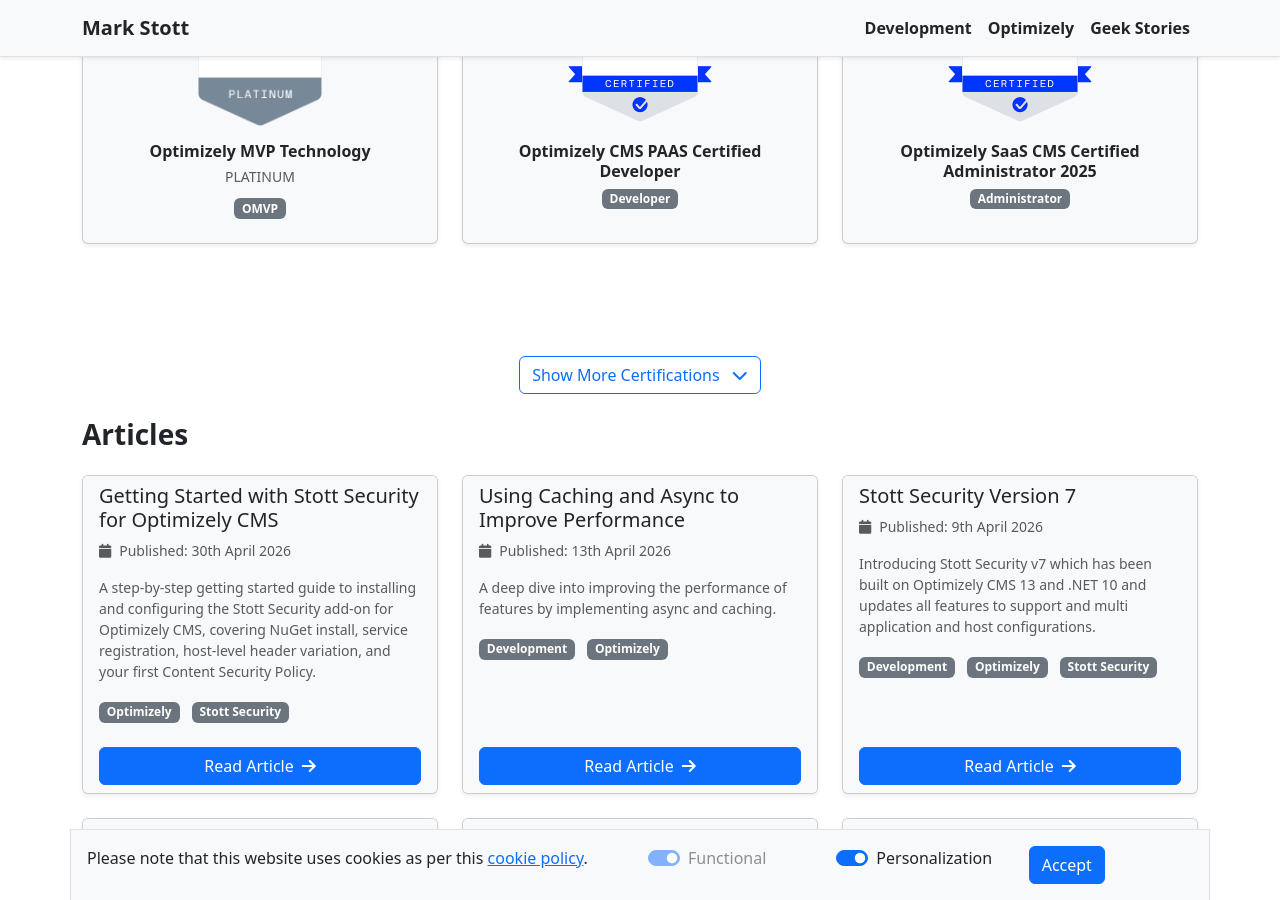
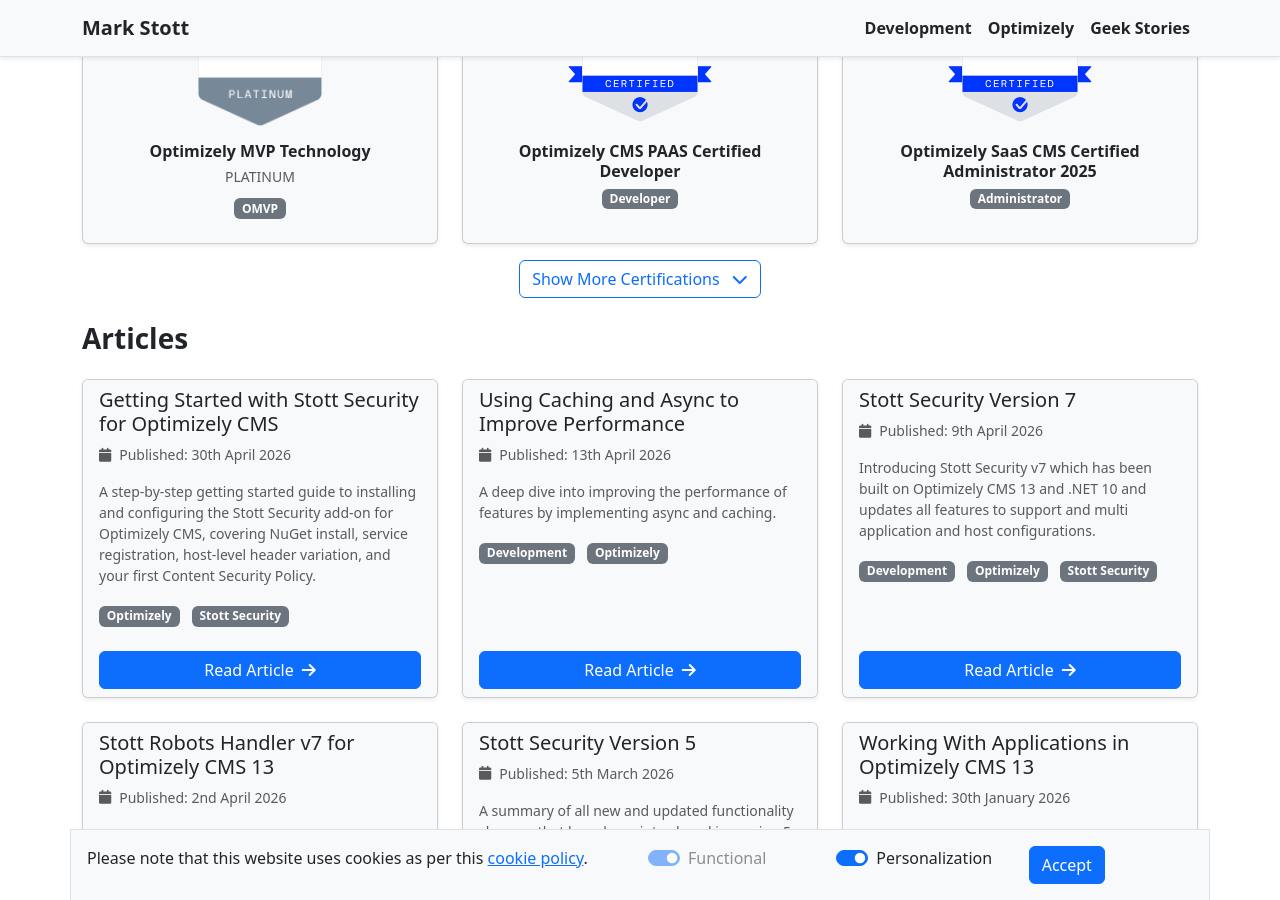
Before and after one commit to GeekInTheNorth/GeekInTheNorth.github.io, a Jekyll site: the page built from Optimizely.md, in a window 1280 px wide and 900 px high, scrolled down 726 px. Built offline with Jekyll 4.4.1, drawn with Linux system fonts in a browser that asks for light colours.

Commit message:
Correct class placement for hiding certs

```diff
--- a/_includes/certification.html
+++ b/_includes/certification.html
@@ -1,5 +1,5 @@
-<div class="col-12 col-sm-6 col-lg-4 my-3">
-    <div class="card h-100 text-center bg-light shadow-sm border-1 {{ include.classes }}">
+<div class="col-12 col-sm-6 col-lg-4 my-3 {{ include.classes }}">
+    <div class="card h-100 text-center bg-light shadow-sm border-1">
         <div class="card-body p-4">
             <div class="mb-3">
                 <a href="{{ include.url }}" target="_blank">
```
